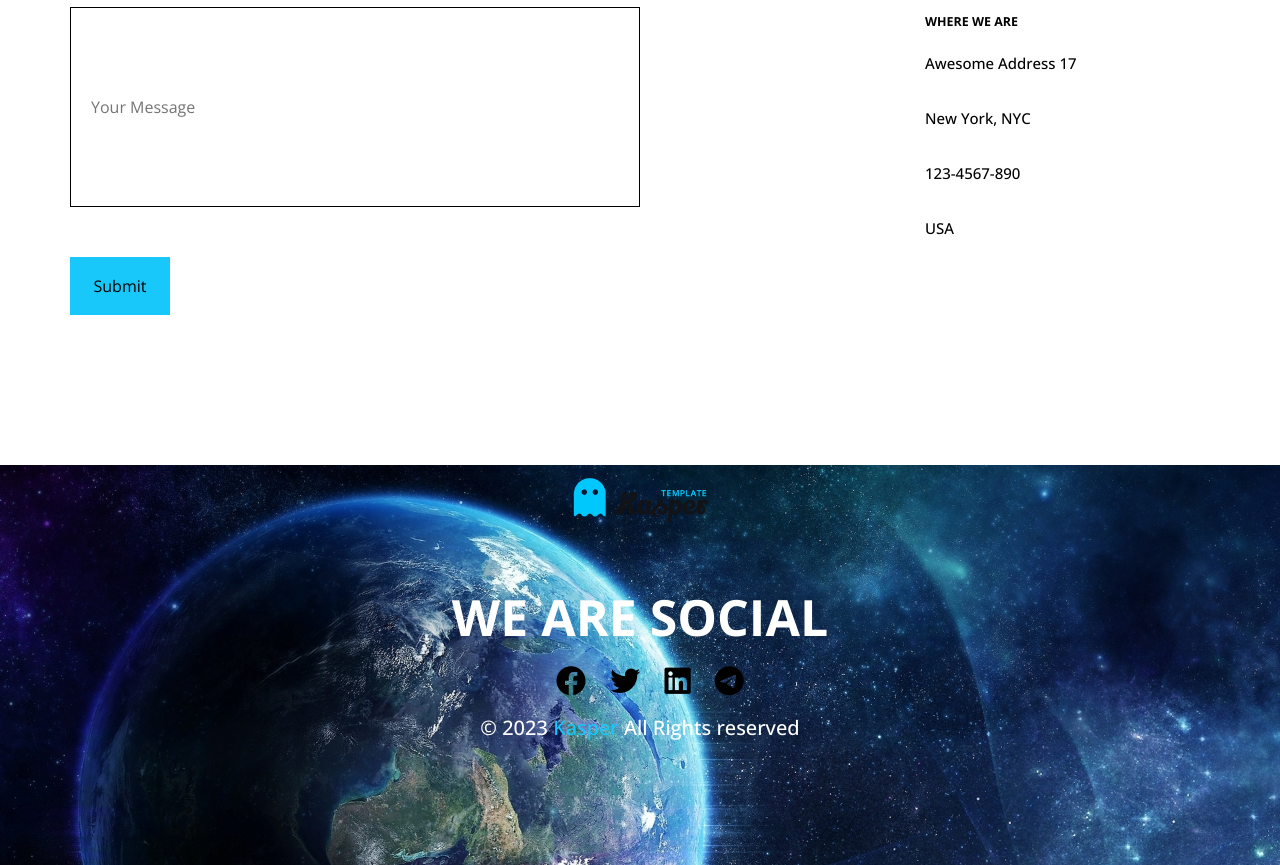
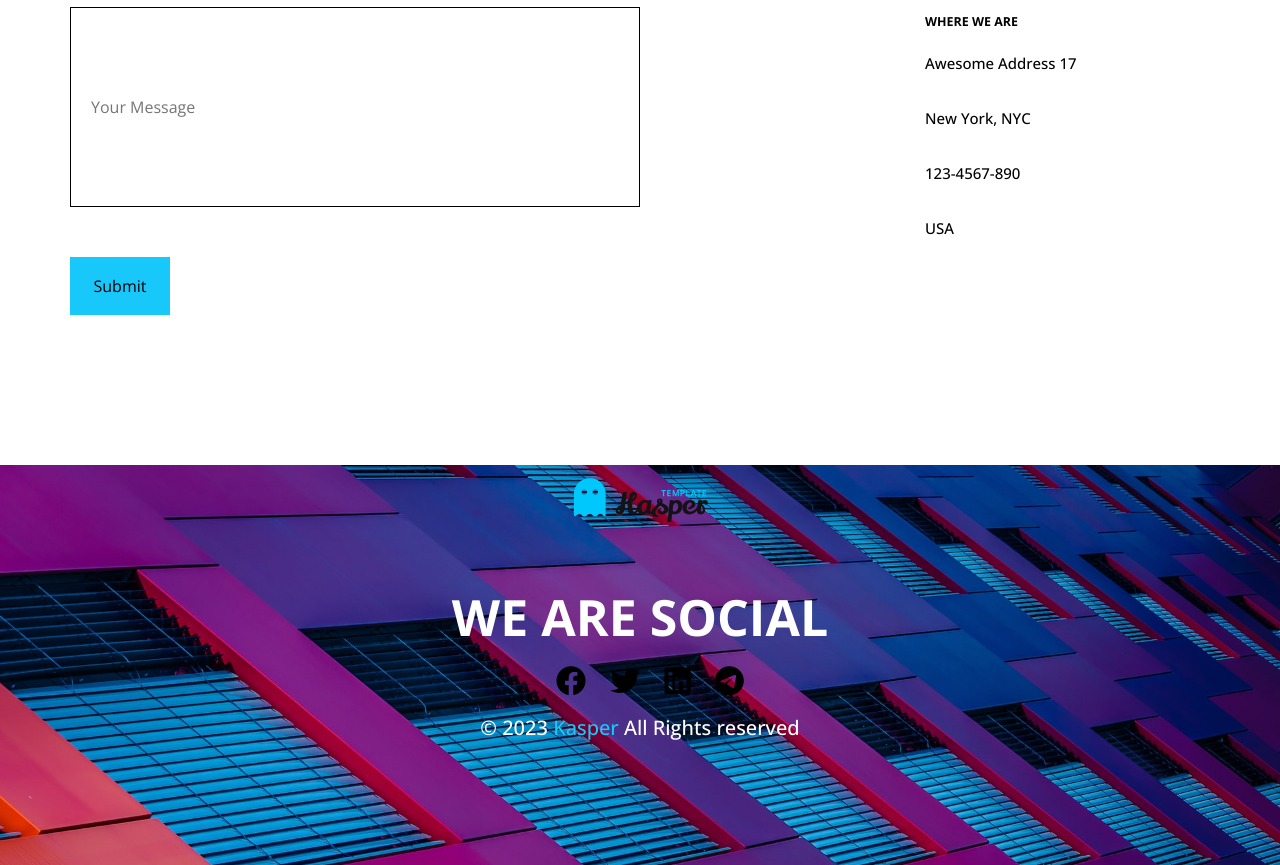
Before and after one commit to Josef8852/HTML-CSS-Template-2, a plain HTML site: page index.html in a window 1280 px wide. Shown: the part 7915-8780 px from the top of the page. Drawn offline with nearby package versions, Linux system fonts and the light colour scheme.

Commit message:
Update casper.css

```diff
--- a/CSS/casper.css
+++ b/CSS/casper.css
@@ -888,7 +888,7 @@ sup {
 /* start footer */
 
 footer {
-  background-image: url("../images/subscribe.jpg");
+  background-image: url("../images/david-becker-dMeEJRE18VI-unsplash.jpg");
   background-size: cover;
   text-align: center;
   height: 400px;
```
